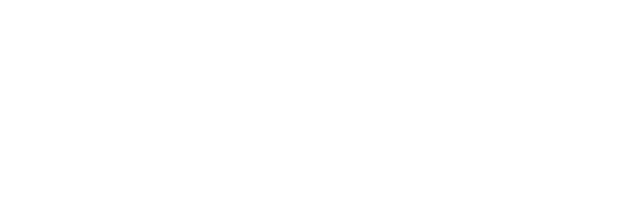
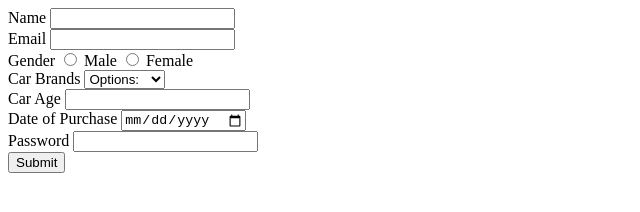
Before and after one commit to acciojob/car-insurance-form-MOHDSAQIB8738, a website: page main.html in a window 1280 px wide. Shown: the whole page, without its empty margins (0-640 px from the left). Drawn offline with Linux system fonts and the light colour scheme.

Commit message:
created a submission

```diff
--- a/main.html
+++ b/main.html
@@ -8,6 +8,40 @@
 
 <body>
 	<!-- the entire body must be written by student -->
+	<form method="post">
+		<label for="name">Name</label>
+		<input type="text" id="name" required="yes">
+		<br>
+		<label for="email">Email</label>
+		<input type="email" id="email" required="yes">
+		<br>
+		<label for="gender">Gender</label>
+		<input type="radio" name="gender"  value="Male" required="yes">
+		<label for="male">Male</label>
+		<input type="radio" name="gender" value="female" required="yes">
+		<label for="female">Female</label>
+		<br>
+		<label for="cars">Car Brands</label>
+		<select id="cars">
+			<option>Options:</option>
+			<option>BMW</option>
+			<option>Audi</option>
+			<option>Mercedez</option>
+		</select>
+		<br>
+		<label for="carage">Car Age</label>
+		<input type="number" id="carage" required="yes">
+		<br>
+		<label for="dop">Date of Purchase</label>
+		<input type="date" id="dop" required="yes">
+		<br>
+		<label for="password">Password</label>
+		<input type="password" id="password" required="yes">
+		<br>
+		<!-- <label for="submit">Submit Button</label> -->
+		<button type="submit">Submit</button>
+
+	</form>
     <script type="text/javascript" src="./script.js">
 </script>
 
```
